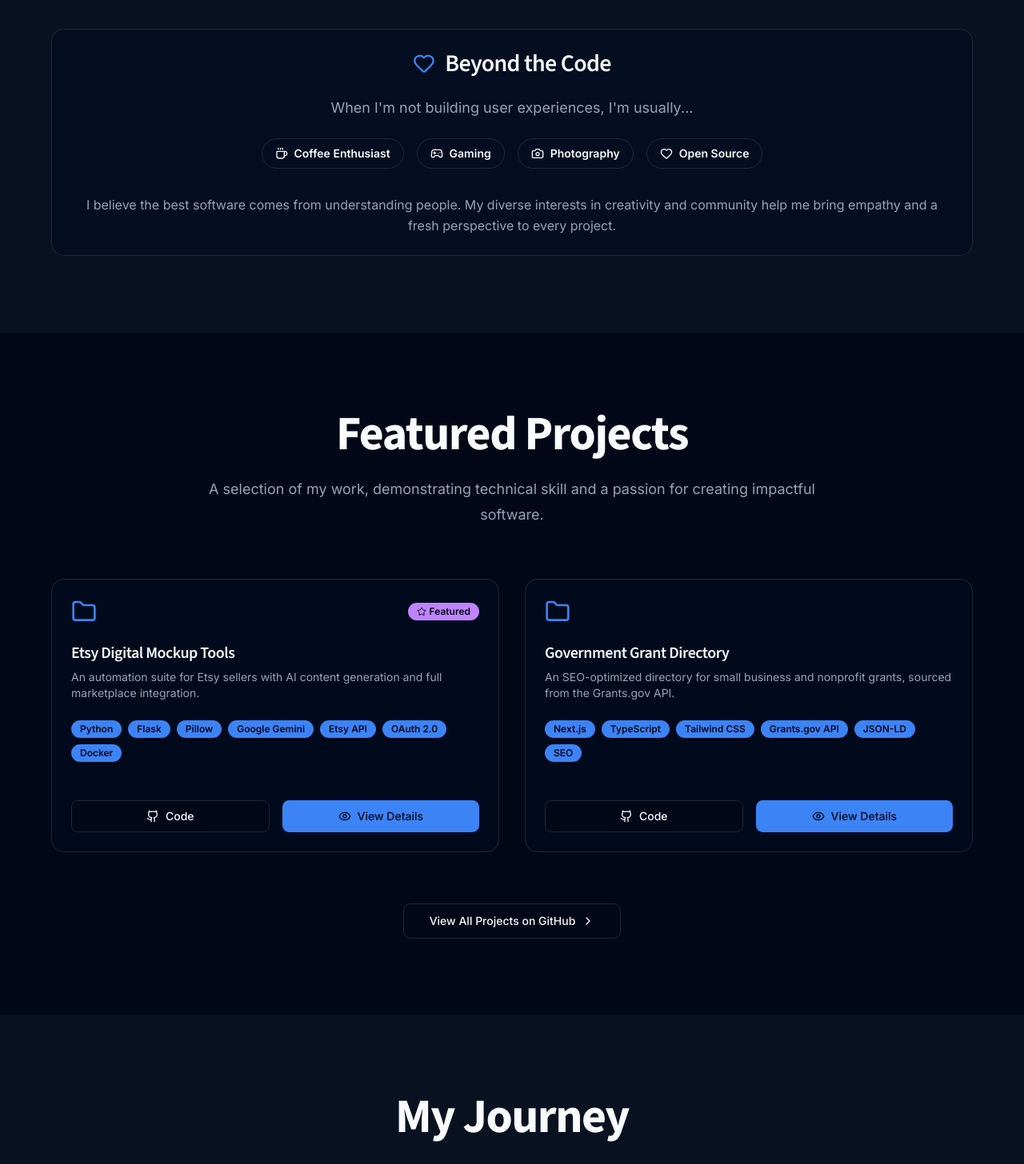
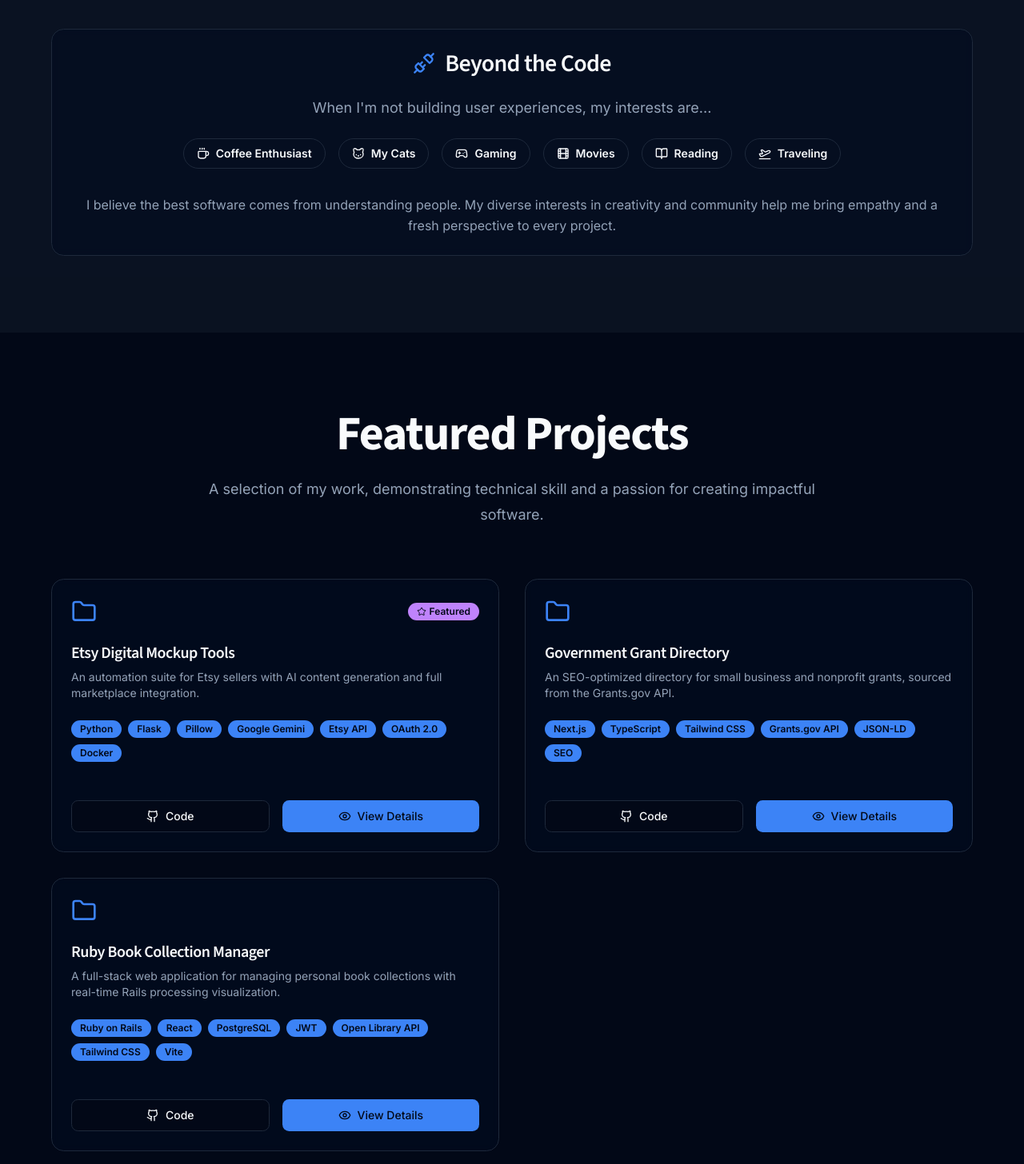
Before and after one commit to devonjhills/portfolio, a Next.js app: page / in a window 1280 px wide. Shown: the part 1940-3396 px from the top of the page at 80% size. Built offline with nearby package versions, Linux system fonts and the light colour scheme.

Commit message:
Refactor code structure for improved readability and maintainability

```diff
--- a/app/components/sections/about.tsx
+++ b/app/components/sections/about.tsx
@@ -12,10 +12,13 @@ import {
   Zap,
   Users,
   Target,
-  Heart,
   Coffee,
   Gamepad2,
-  Camera,
+  FilmIcon,
+  Unplug,
+  PlaneTakeoff,
+  BookOpen,
+  Cat,
 } from "lucide-react";
 import {
   Card,
@@ -92,9 +95,11 @@ const skillCategories = [
 
 const interests = [
   { icon: <Coffee className="h-4 w-4" />, name: "Coffee Enthusiast" },
+  { icon: <Cat className="h-4 w-4" />, name: "My Cats" },
   { icon: <Gamepad2 className="h-4 w-4" />, name: "Gaming" },
-  { icon: <Camera className="h-4 w-4" />, name: "Photography" },
-  { icon: <Heart className="h-4 w-4" />, name: "Open Source" },
+  { icon: <FilmIcon className="h-4 w-4" />, name: "Movies" },
+  { icon: <BookOpen className="h-4 w-4" />, name: "Reading" },
+  { icon: <PlaneTakeoff className="h-4 w-4" />, name: "Traveling" },
 ];
 
 export function About() {
@@ -134,7 +139,9 @@ export function About() {
       <div className="absolute inset-0 -z-10 bg-[linear-gradient(to_right,#80808012_1px,transparent_1px),linear-gradient(to_bottom,#80808012_1px,transparent_1px)] bg-[size:14px_24px]"></div>
 
       {/* Tokyo Night gradient background */}
-      <div className="absolute bottom-0 left-[-20%] right-0 top-[-10%] -z-10 aspect-[1155/678] w-[72.1875rem] bg-gradient-to-tr from-primary/15 via-secondary/10 to-accent/15 opacity-60 blur-3xl" aria-hidden="true"></div>
+      <div
+        className="absolute bottom-0 left-[-20%] right-0 top-[-10%] -z-10 aspect-[1155/678] w-[72.1875rem] bg-gradient-to-tr from-primary/15 via-secondary/10 to-accent/15 opacity-60 blur-3xl"
+        aria-hidden="true"></div>
 
       <div className="mx-auto max-w-6xl">
         <motion.div
@@ -210,14 +217,14 @@ export function About() {
             <Card className="mx-auto max-w-full text-center">
               <CardHeader>
                 <CardTitle className="flex items-center justify-center gap-3 text-2xl md:text-3xl">
-                  <Heart className="h-7 w-7 text-primary" />
+                  <Unplug className="h-7 w-7 text-primary" />
                   Beyond the Code
                 </CardTitle>
               </CardHeader>
               <CardContent>
                 <p className="mb-6 text-lg text-muted-foreground">
-                  When I&apos;m not building user experiences, I&apos;m
-                  usually...
+                  When I&apos;m not building user experiences, my interests
+                  are...
                 </p>
                 <div className="mb-8 flex flex-wrap justify-center gap-4">
                   {interests.map((interest) => (
--- a/app/components/sections/experience.tsx
+++ b/app/components/sections/experience.tsx
@@ -41,7 +41,7 @@ type JourneyItem = {
 
 const journeyData: JourneyItem[] = [
   {
-    date: "Future",
+    date: "..Future?",
     title: "Your Next Collaboration?",
     company: "Let's Build Something Amazing Together",
     location: "Remote / On-site",
--- a/app/components/sections/projects.tsx
+++ b/app/components/sections/projects.tsx
@@ -74,7 +74,6 @@ const projects: Project[] = [
       "AI-powered content generation for titles & tags",
       "Real-time logging with a modern web interface",
     ],
-    liveUrl: "https://github.com/devonjhills/etsy-digital-mockup-tools",
     githubUrl: "https://github.com/devonjhills/etsy-digital-mockup-tools",
     featured: true,
     image: "/projects/mockup-tools.png",
@@ -106,6 +105,36 @@ const projects: Project[] = [
     githubUrl: "https://github.com/devonjhills/government-grant-directory",
     featured: false,
     image: "/projects/grants.png",
+  },
+  {
+    id: 3,
+    title: "Ruby Book Collection Manager",
+    description:
+      "A full-stack web application for managing personal book collections with real-time Rails processing visualization.",
+    longDescription:
+      "Built with Ruby on Rails backend and React frontend, this application allows users to track their reading progress, add ratings and notes, and search for books via the Open Library API. Features a unique educational component showing Rails backend processing in real-time for learning purposes.",
+    technologies: [
+      "Ruby on Rails",
+      "React",
+      "PostgreSQL",
+      "JWT",
+      "Open Library API",
+      "Tailwind CSS",
+      "Vite",
+    ],
+    features: [
+      "Complete book management with reading status tracking",
+      "Smart search integration with Open Library API",
+      "JWT-based secure authentication system",
+      "Real-time Rails processing visualization for education",
+      "Rating and personal notes system",
+      "Responsive design with Tailwind CSS",
+      "Full CRUD operations for book management",
+      "Demo account with sample data",
+    ],
+    githubUrl: "https://github.com/devonjhills/ruby-book-wishlist",
+    featured: false,
+    image: "/projects/ruby-book.png",
   },
 ];
 
```
Also changed, not shown: public/projects/ruby-book.png (added), 1 other file (tests, documents, lock files or other folders).
